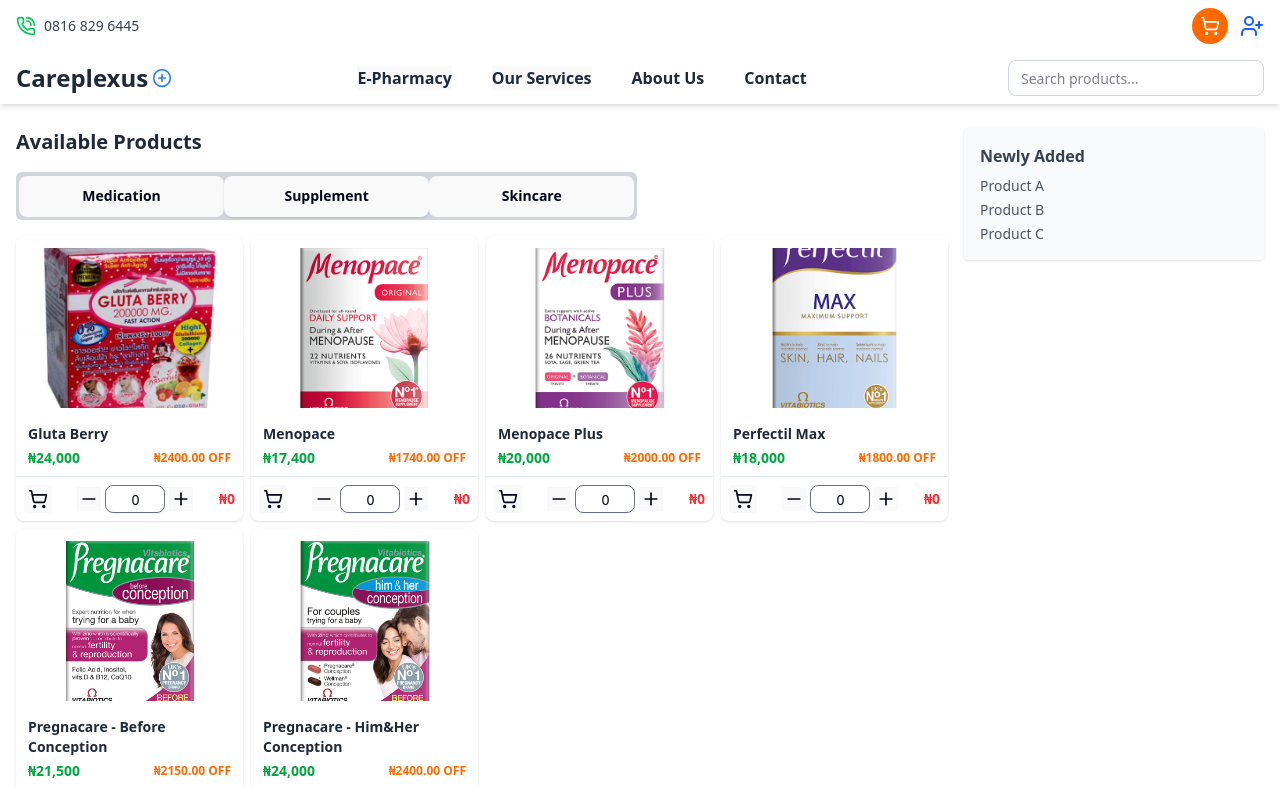
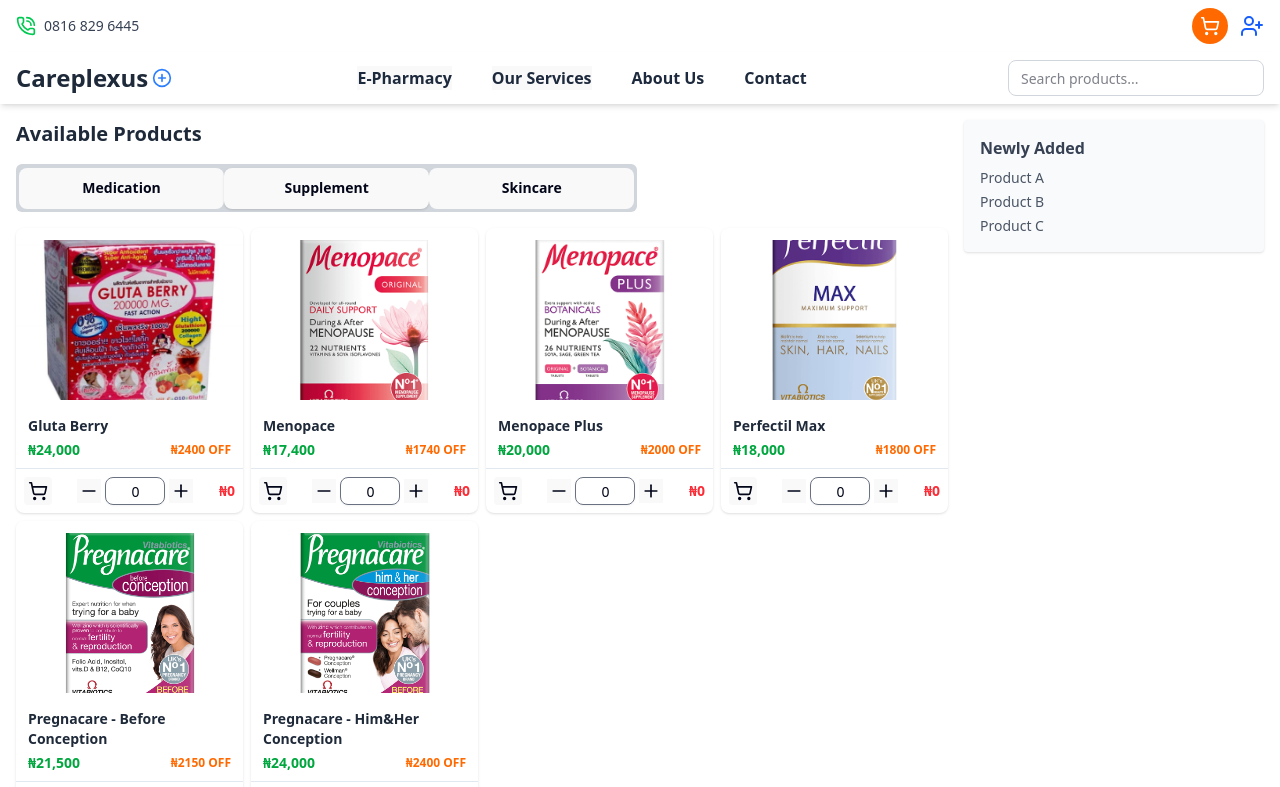
Before and after one commit to Careplexus/epharm-client, a React (Vite) app: page / in a window 1280 px wide. Shown: the top 787 px of the page. Built offline with nearby package versions, Linux system fonts and the light colour scheme.

Commit message:
core: make header fixed to top

```diff
--- a/src/components/layout/header/Header.tsx
+++ b/src/components/layout/header/Header.tsx
@@ -3,7 +3,7 @@
 
 export default function Header() {
   return (
-    <header className="w-full">
+    <header className="fixed top-0 left-0 z-50 w-full">
       <Topbar />
       <Navbar />
     </header>
--- a/src/components/pharmacy/product/ProductCard.tsx
+++ b/src/components/pharmacy/product/ProductCard.tsx
@@ -35,7 +35,7 @@
                 </Link>
                 <div className="flex justify-between items-center">
                     <p className="text-green-600 font-bold text-sm">&#8358;{product.price}</p>
-                    <p className="text-orange-500 text-xs font-semibold">&#8358;{discount.toFixed(2)} OFF</p>
+                    <p className="text-orange-500 text-xs font-semibold">&#8358;{Math.floor(discount)} OFF</p>
                 </div>
             </main>
 
--- a/src/pages/cart/CartPage.tsx
+++ b/src/pages/cart/CartPage.tsx
@@ -2,7 +2,7 @@
 
 export default function CartPage() {
   return (
-    <div className="container mx-auto px-4 py-6">
+    <div className="container mx-auto px-4 py-6 pt-30">
       <h1 className="text-3xl font-bold text-gray-800 mb-6">Your Cart</h1>
       <Cart />
     </div>
--- a/src/pages/products/ProductDetailPage.tsx
+++ b/src/pages/products/ProductDetailPage.tsx
@@ -10,7 +10,7 @@
 
     if (!product) {
         return (
-            <div className="min-h-[calc(100vh-96px)] flex flex-col items-center justify-center px-4 text-center">
+            <div className="pt-30 min-h-[calc(100vh-96px)] flex flex-col items-center justify-center px-4 text-center">
                 <h2 className="text-xl font-semibold text-red-500 mb-2">Product Not Found</h2>
                 <p className="text-gray-600 mb-4">Sorry, we couldn't find the product you're looking for.</p>
                 <Link to="/" className="text-blue-500 underline hover:text-blue-600 transition">
@@ -21,7 +21,7 @@
     }
 
     return (
-        <div className="min-h-[calc(100vh-96px)] w-full max-w-7xl mx-auto px-4 py-6">
+        <div className="pt-30 min-h-[calc(100vh-96px)] w-full max-w-7xl mx-auto px-4 py-6">
             <ProductDetail product={product} />
         </div>
     );
--- a/src/pages/products/ProductListPage.tsx
+++ b/src/pages/products/ProductListPage.tsx
@@ -2,7 +2,7 @@
 
 export default function ProductListPage() {
     return (
-        <div className="grid grid-cols-1 md:grid-cols-4 gap-4 px-4 pt-6 pb-10 max-w-7xl mx-auto">
+        <div className="grid grid-cols-1 md:grid-cols-4 gap-4 px-4 pt-30 pb-10 max-w-7xl mx-auto">
             <main className="md:col-span-3 space-y-4">
                 <h1 className="text-xl font-bold text-gray-800 mb-2">Available Products</h1>
                 <ProductList />
```
